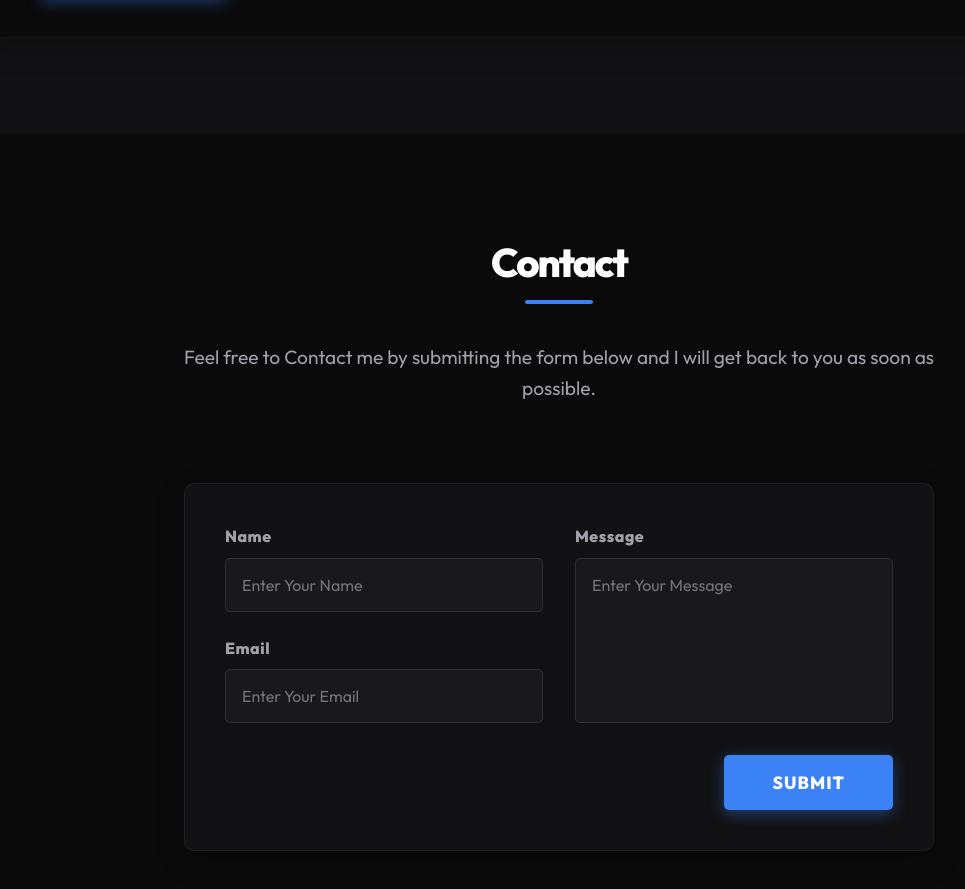
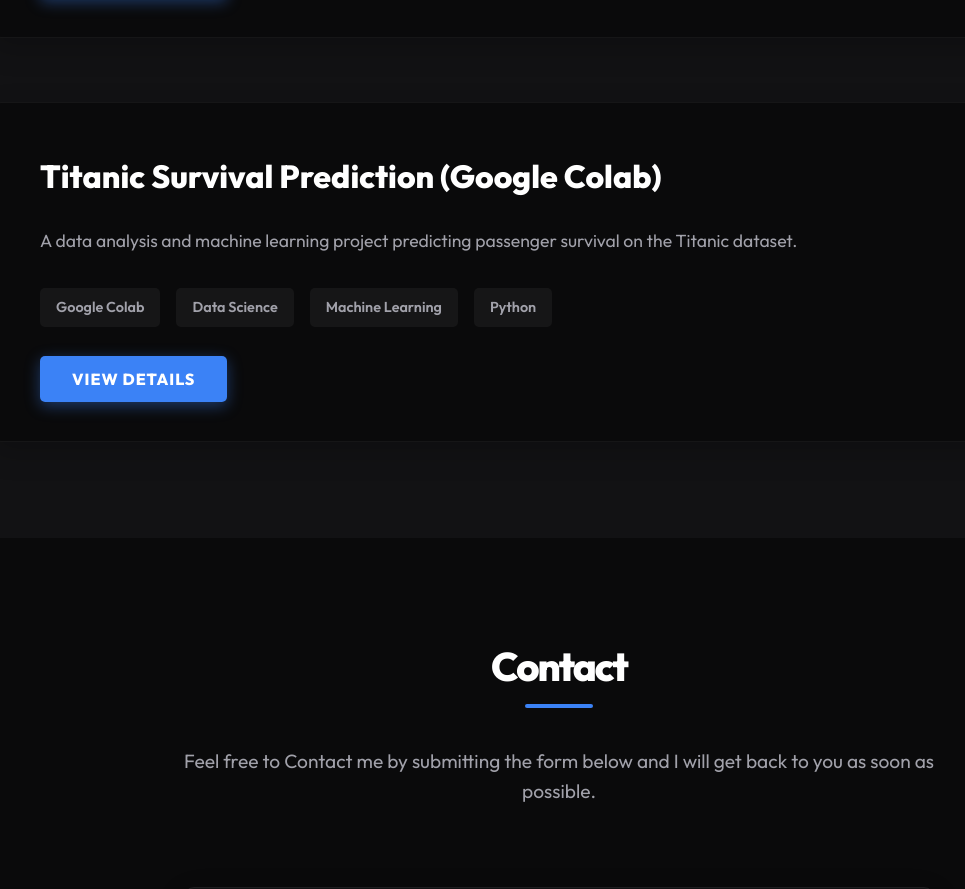
Before and after one commit to Sprat1/ardacankose, a React (Vite) app: page / in a window 1280 px wide. Shown: the part 6800-7689 px from the top of the page, without its empty margins (81-1046 px from the left). Built offline with nearby package versions, Linux system fonts and the light colour scheme.

Commit message:
feat: Titanic Survival Prediction projesi eklendi

```diff
--- a/src/sections/Projects/Projects.jsx
+++ b/src/sections/Projects/Projects.jsx
@@ -8,10 +8,10 @@ const Projects = () => {
 
     const projectsData = items.map((item, index) => {
         const links = [
-            'https://drive.google.com/drive/folders/1t4pea2hQFRA3Adu8-HX_oXTP337EyEP6?usp=drive_link',
+            'https://www.kaggle.com/code/ardacankse/pgs5e5-ardacan-kose',
             'https://www.linkedin.com/in/ardacankose'
         ];
-        return { ...item, link: links[index] };
+        return { ...item, link: item.link || links[index] };
     });
 
     return (
--- a/src/translations/translations.js
+++ b/src/translations/translations.js
@@ -126,6 +126,12 @@ const translations = {
                     title: 'Techstars Startup Weekend Istanbul',
                     description: 'Participated in a 54-hour intensive hackathon. Collaborated with a team of 5 to develop both the technical infrastructure and business model for a new startup concept.',
                     tags: ['Startup', 'Business Model', 'Hackathon']
+                },
+                {
+                    title: 'Titanic Survival Prediction (Google Colab)',
+                    description: 'A data analysis and machine learning project predicting passenger survival on the Titanic dataset.',
+                    tags: ['Google Colab', 'Data Science', 'Machine Learning', 'Python'],
+                    link: 'https://drive.google.com/drive/folders/1t4pea2hQFRA3Adu8-HX_oXTP337EyEP6?usp=drive_link'
                 }
             ]
         },
@@ -272,6 +278,12 @@ const translations = {
                     title: 'Techstars Startup Weekend Istanbul',
                     description: '54 saatlik yoğun bir hackathona katılım sağlandı. Yeni bir startup konsepti için 5 kişilik bir ekiple teknik altyapı ve iş modeli geliştirildi.',
                     tags: ['Startup', 'İş Modeli', 'Hackathon']
+                },
+                {
+                    title: 'Titanic Hayatta Kalma Tahmini (Google Colab)',
+                    description: 'Titanic veri seti üzerinde yolcuların hayatta kalma durumunu tahmin eden bir veri analizi ve makine öğrenmesi projesi.',
+                    tags: ['Google Colab', 'Veri Bilimi', 'Makine Öğrenmesi', 'Python'],
+                    link: 'https://drive.google.com/drive/folders/1t4pea2hQFRA3Adu8-HX_oXTP337EyEP6?usp=drive_link'
                 }
             ]
         },
```
